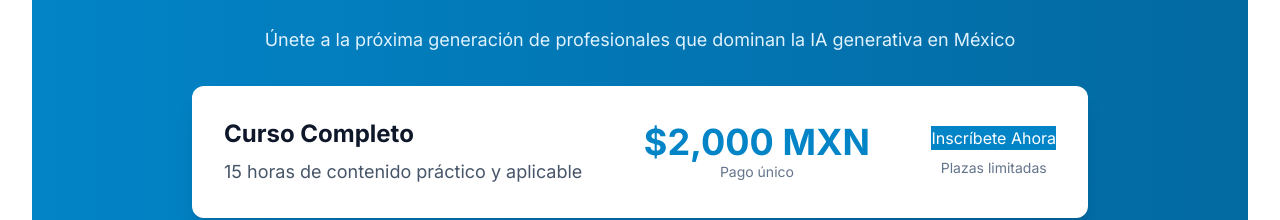
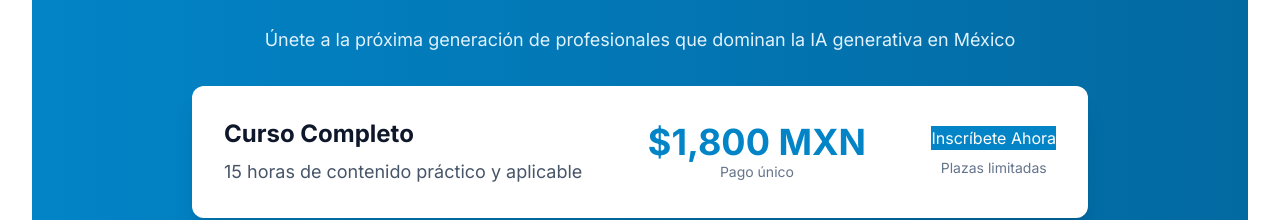
Before and after one commit to randradegh/gai_verticales, a React (Vite) app: page / in a window 1280 px wide. Shown: the part 4900-5120 px from the top of the page. Built offline with nearby package versions, Linux system fonts and the light colour scheme.

Commit message:
Cambio del costo del curso.

```diff
--- a/src/sections/CallToAction.tsx
+++ b/src/sections/CallToAction.tsx
@@ -30,7 +30,7 @@ const CallToAction = () => {
               </div>
               <div className="text-center">
                 <span className="text-4xl font-bold text-primary-600">
-                  $2,000 MXN
+                  $1,800 MXN
                 </span>
                 <p className="text-secondary-500 text-sm">
                   Pago único
```
